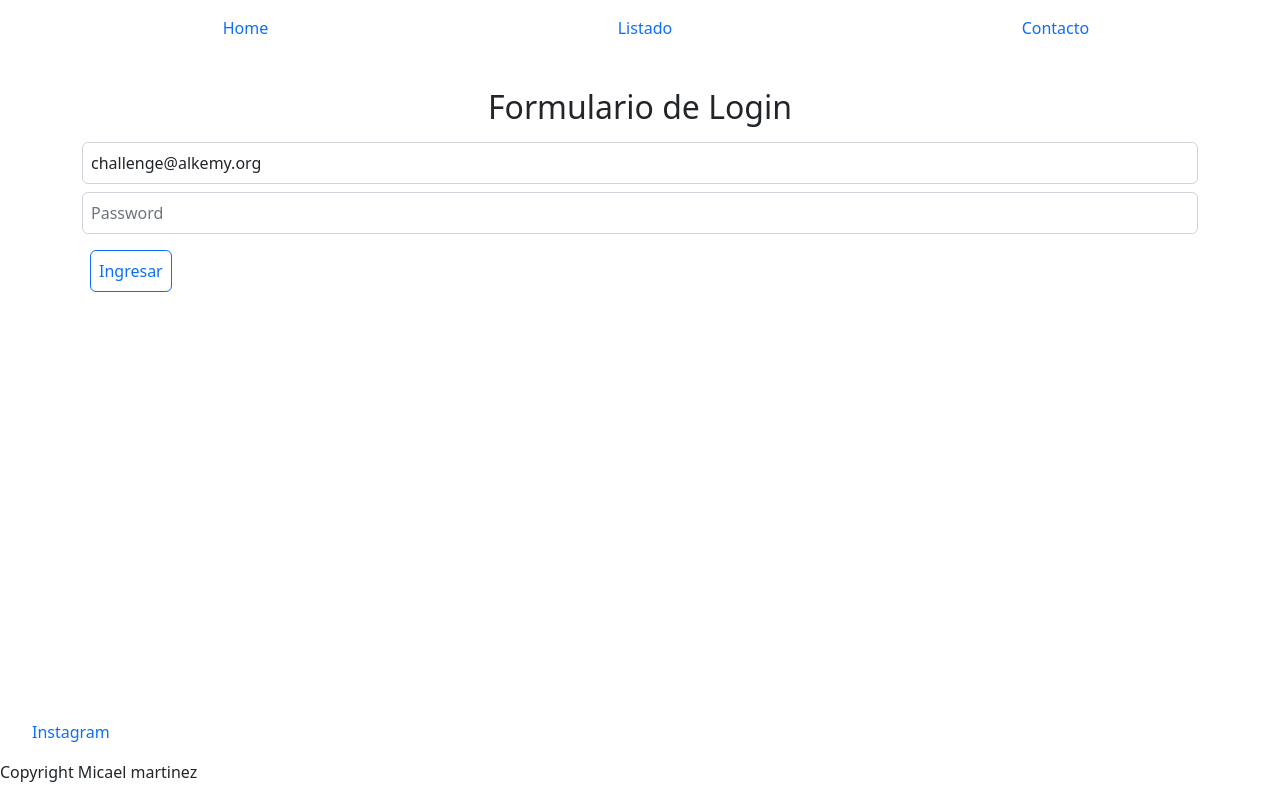
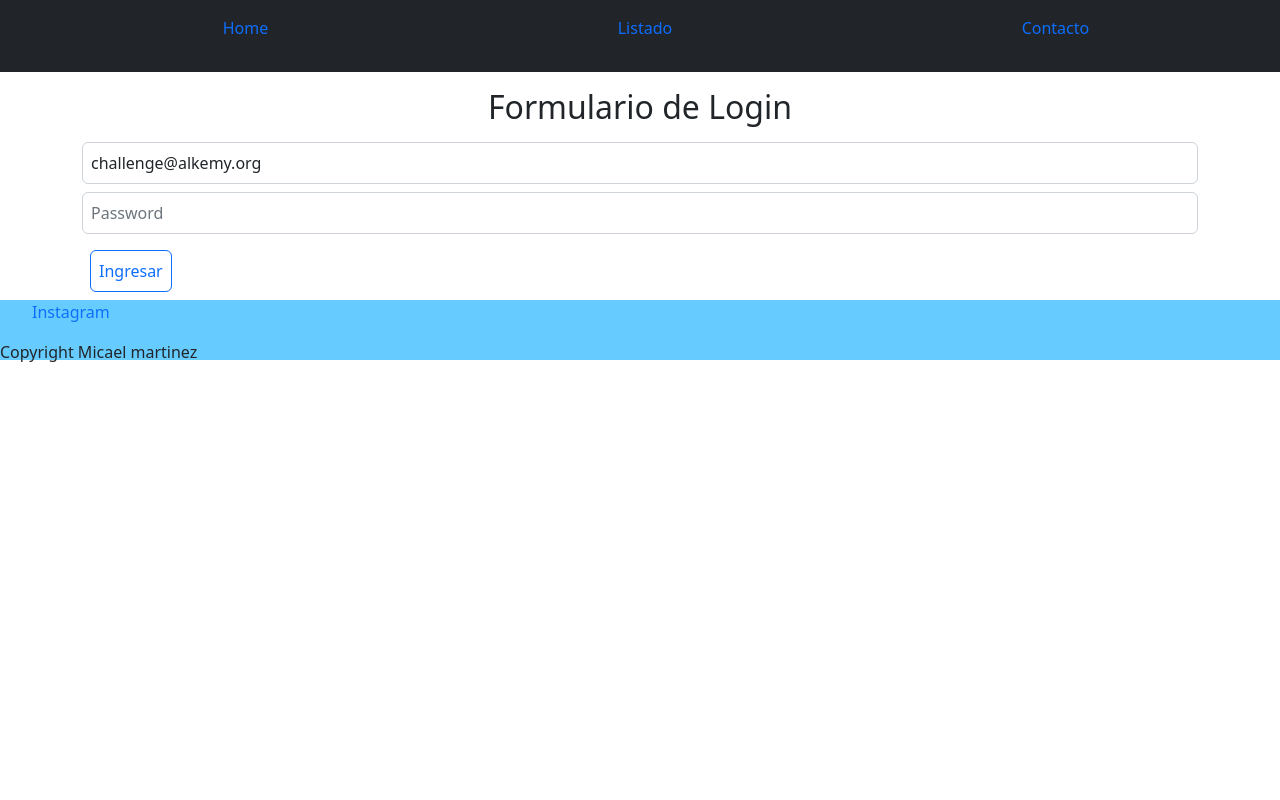
Before and after one commit to martinezmicaell/react-app-pelis, a React (Create React App) app: page / in a window 1280 px wide. Built offline with nearby package versions, Linux system fonts and the light colour scheme; the HTML template or start-up script is replaced by a standard one.

Commit message:
add new changes in the interface

```diff
--- a/src/App.js
+++ b/src/App.js
@@ -17,6 +17,8 @@ import "./css/app.css"
 
 
 function App() {
+
+
     return (
         <>
             <Header />
--- a/src/components/Footer.jsx
+++ b/src/components/Footer.jsx
@@ -2,7 +2,7 @@ import React from "react";
 
 const Footer = () => {
 	return (
-		<footer className="fixed-bottom">
+		<footer className="">
 			<nav>
 				<ul>
 					<li>
--- a/src/components/Header.jsx
+++ b/src/components/Header.jsx
@@ -3,7 +3,7 @@ import { Link } from "react-router-dom";
 
 const Header = () => {
 	return (
-		<header className="p-3">
+		<header className="p-3 bg-dark text-white">
 			<nav className="w-100">
 				<ul className="d-flex justify-content-around">
 					<li className="">
--- a/src/components/Listado.jsx
+++ b/src/components/Listado.jsx
@@ -3,19 +3,17 @@ import { Link, Navigate } from "react-router-dom";
 import axios from "axios";
 
 const Listado = () => {
-
 	const [movieList, setMovieList] = useState([]);
 	useEffect(() => {
-        const endPoint = 'https://api.themoviedb.org/3/discover/movie?api_key=b405f48ef4286b50e2e37b599c34f929&language=es-ES&sort_by=popularity.desc&include_adult=false&include_video=false&page=1&with_watch_monetization_types=flatrate'
-        axios.get(endPoint)
-            .then(res => {
+		const endPoint =
+			"https://api.themoviedb.org/3/discover/movie?api_key=b405f48ef4286b50e2e37b599c34f929&language=es-ES&sort_by=popularity.desc&include_adult=false&include_video=false&page=1&with_watch_monetization_types=flatrate";
+		axios.get(endPoint).then((res) => {
 			const apiData = res.data;
 			setMovieList(apiData.results);
-            })
-    }, [setMovieList])
+		});
+	}, [setMovieList]);
 
-    console.log(movieList)
-
+	console.log(movieList);
 
 	let token = localStorage.getItem("token");
 
@@ -23,28 +21,24 @@ const Listado = () => {
 		<>
 			{!token && <Navigate to="/" replace={true} />}
 			<div className="row">
-
 				{movieList.map((movie, idx) => {
+					const { title, overview } = movie;
 					return (
-                    <div key={idx} className="col-4">
+						<div key={idx} className="col-4 my-4">
 							<div className="card">
-                        <img className="card-img-top" src="..." alt="..." />
+								<img className="card-img-top" src={`https://image.tmdb.org/t/p/w500/${movie.poster_path}`} alt="..." />
 								<div className="card-body">
-                            <h5 className="card-title">Card title</h5>
-                            <p className="card-text">
-                                Some quick example text to build on the card title and make up the bulk of the card's content.
-                            </p>
+									<h5 className="card-title">{title}</h5>
+									<p className="card-text">{overview.substring(0, 100)}...</p>
 									<Link to="/" className="btn btn-primary">
 										Go somewhere
 									</Link>
 								</div>
 							</div>
 						</div>
-                )
+					);
 				})}
-
 			</div>
-
 		</>
 	);
 };
--- a/src/components/Login.jsx
+++ b/src/components/Login.jsx
@@ -67,11 +67,10 @@ const Login = () => {
 		e.target.reset();
 	};
 
-    let token = localStorage.getItem('token')
+	let token = localStorage.getItem("token");
 	return (
 		<>
-
-            {token && <Navigate to="/listado" replace={true} />  }
+			{token && <Navigate to="/listado" replace={true} />}
 
 			<h2 className="text-center my-3 ">Formulario de Login</h2>
 			<form onSubmit={handleSubmit}>
--- a/src/css/app.css
+++ b/src/css/app.css
@@ -6,3 +6,11 @@ a {
     text-decoration: none;
 
 }
+
+footer {
+    position:relative;
+    bottom:0;
+    width:100%;
+    height:60px;   /* Height of the footer */
+    background:#6cf;
+ }
```
Lines whose indentation alone changed are shown as unchanged.
